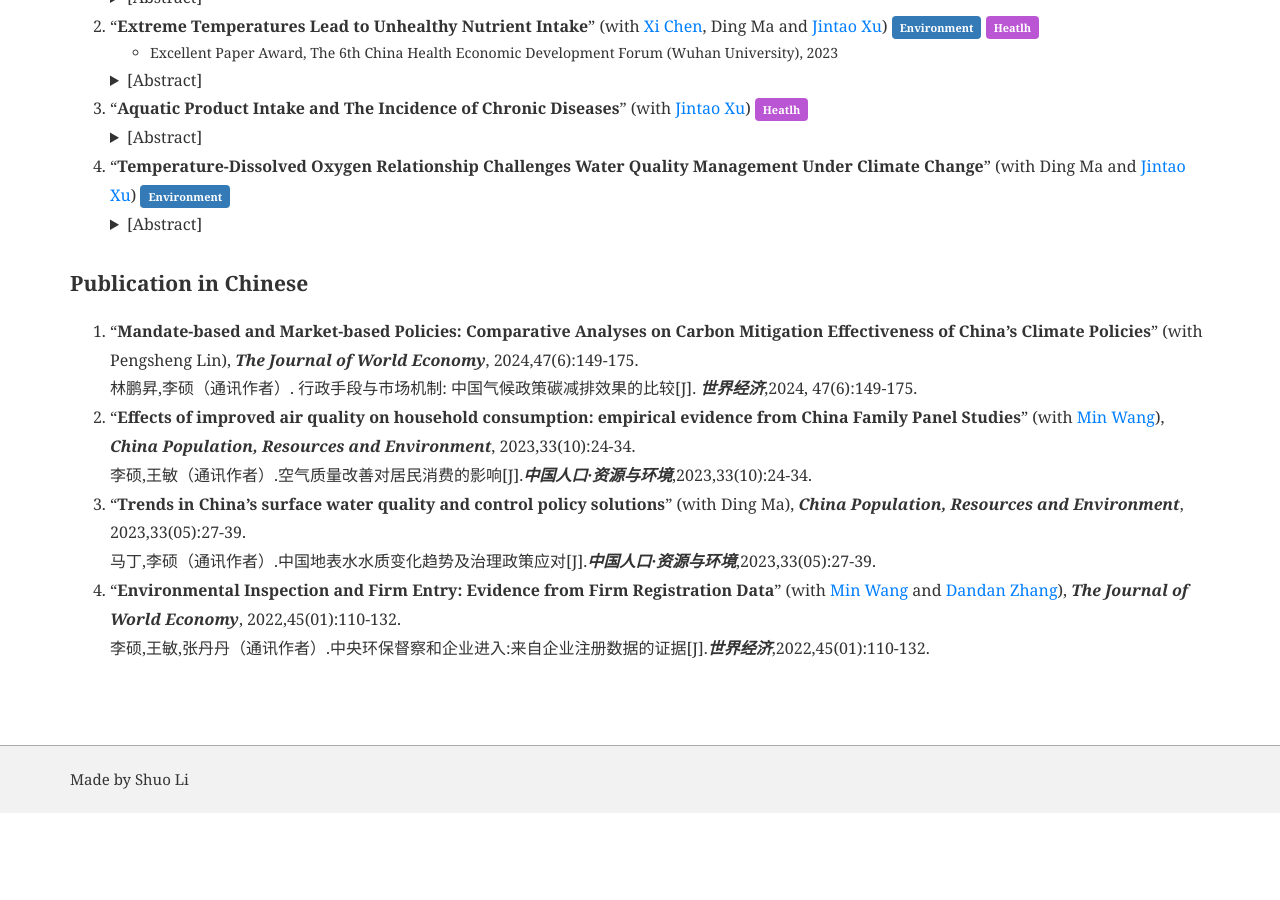
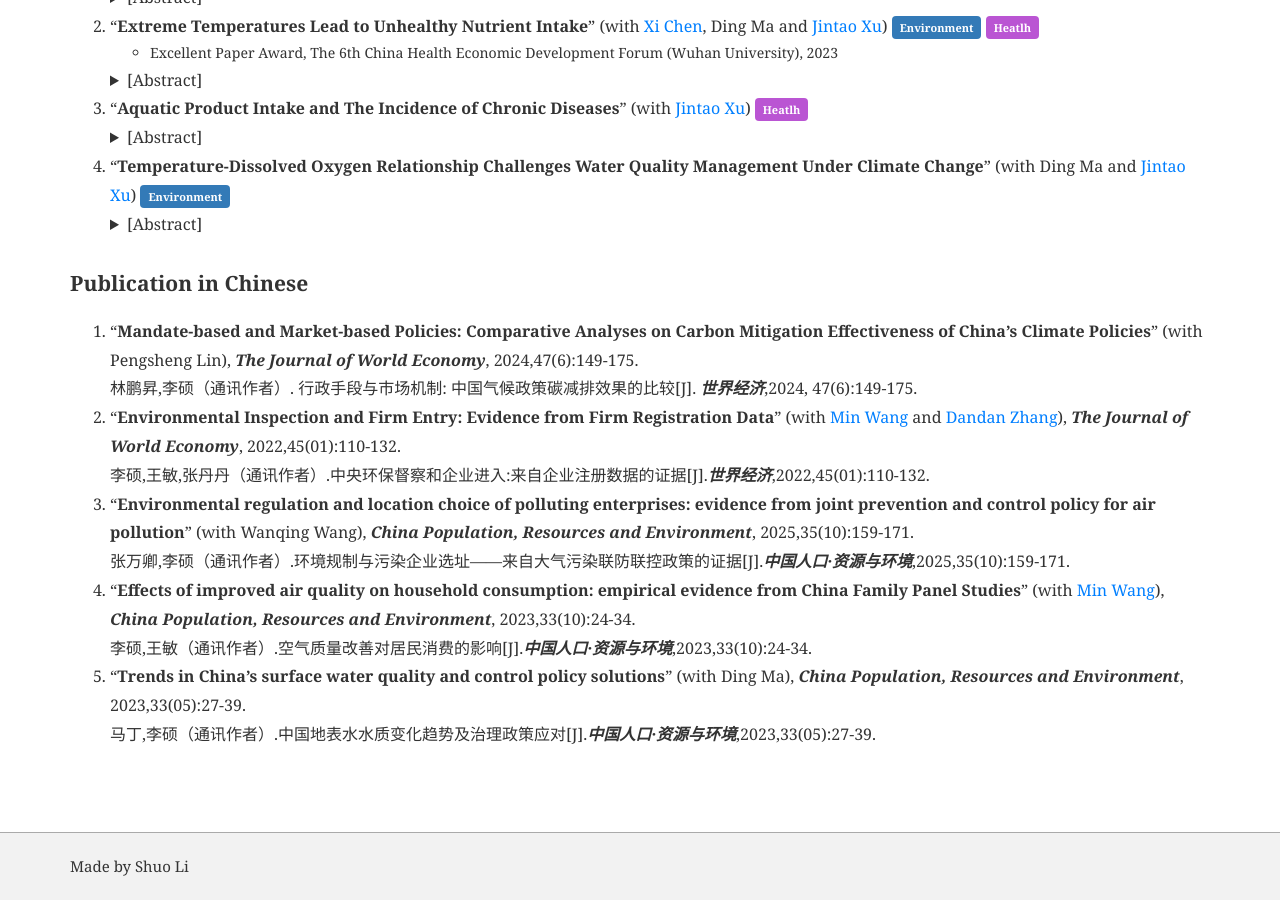
Before and after one commit to shuoliecon/shuoliecon.github.io, a Jekyll site: the page built from pages/_research/index.md, in a window 1280 px wide and 900 px high, scrolled down 1069 px. Built offline with Jekyll 4.4.1, drawn with Linux system fonts in a browser that asks for light colours; before the commit the page ends 1882 px from its top, so only the background shows below that.

Commit message:
Update index.md

```diff
--- a/pages/_research/index.md
+++ b/pages/_research/index.md
@@ -69,12 +69,15 @@ As an economist, my ultimate goal is to contribute to sustainable development. M
 <li>“<b>Mandate-based and Market-based Policies: Comparative Analyses on Carbon Mitigation Effectiveness of China’s Climate Policies</b>” (with Pengsheng Lin), <b><i>The Journal of World Economy</i></b>, 2024,47(6):149-175.</li>
 林鹏昇,李硕（通讯作者）. 行政手段与市场机制: 中国气候政策碳减排效果的比较[J]. <b><i>世界经济</i></b>,2024, 47(6):149-175.
 
+<li>“<b>Environmental Inspection and Firm Entry: Evidence from Firm Registration Data</b>” (with <a href="https://en.nsd.pku.edu.cn/faculty/fulltime/w/240007.htm">Min Wang</a> and <a href="https://en.nsd.pku.edu.cn/faculty/fulltime/z/239566.htm">Dandan Zhang</a>), <b><i>The Journal of World Economy</i></b>, 2022,45(01):110-132.
+</li>李硕,王敏,张丹丹（通讯作者）.中央环保督察和企业进入:来自企业注册数据的证据[J].<b><i>世界经济</i></b>,2022,45(01):110-132.
+
+<li>“<b>Environmental regulation and location choice of polluting enterprises: evidence from joint prevention and control policy for air pollution</b>” (with Wanqing Wang), <b><i>China Population, Resources and Environment</i></b>, 2025,35(10):159-171.</li>
+张万卿,李硕（通讯作者）.环境规制与污染企业选址——来自大气污染联防联控政策的证据[J].<b><i>中国人口·资源与环境</i></b>,2025,35(10):159-171.
+
 <li>“<b>Effects of improved air quality on household consumption: empirical evidence from China Family Panel Studies</b>” (with <a href="https://en.nsd.pku.edu.cn/faculty/fulltime/w/240007.htm">Min Wang</a>), <b><i>China Population, Resources and Environment</i></b>, 2023,33(10):24-34.</li>
 李硕,王敏（通讯作者）.空气质量改善对居民消费的影响[J].<b><i>中国人口·资源与环境</i></b>,2023,33(10):24-34.
 
 <li>“<b>Trends in China’s surface water quality and control policy solutions</b>” (with Ding Ma), <b><i>China Population, Resources and Environment</i></b>, 2023,33(05):27-39.
 </li>马丁,李硕（通讯作者）.中国地表水水质变化趋势及治理政策应对[J].<b><i>中国人口·资源与环境</i></b>,2023,33(05):27-39.
-
-<li>“<b>Environmental Inspection and Firm Entry: Evidence from Firm Registration Data</b>” (with <a href="https://en.nsd.pku.edu.cn/faculty/fulltime/w/240007.htm">Min Wang</a> and <a href="https://en.nsd.pku.edu.cn/faculty/fulltime/z/239566.htm">Dandan Zhang</a>), <b><i>The Journal of World Economy</i></b>, 2022,45(01):110-132.
-</li>李硕,王敏,张丹丹（通讯作者）.中央环保督察和企业进入:来自企业注册数据的证据[J].<b><i>世界经济</i></b>,2022,45(01):110-132.
 </ol>
```
